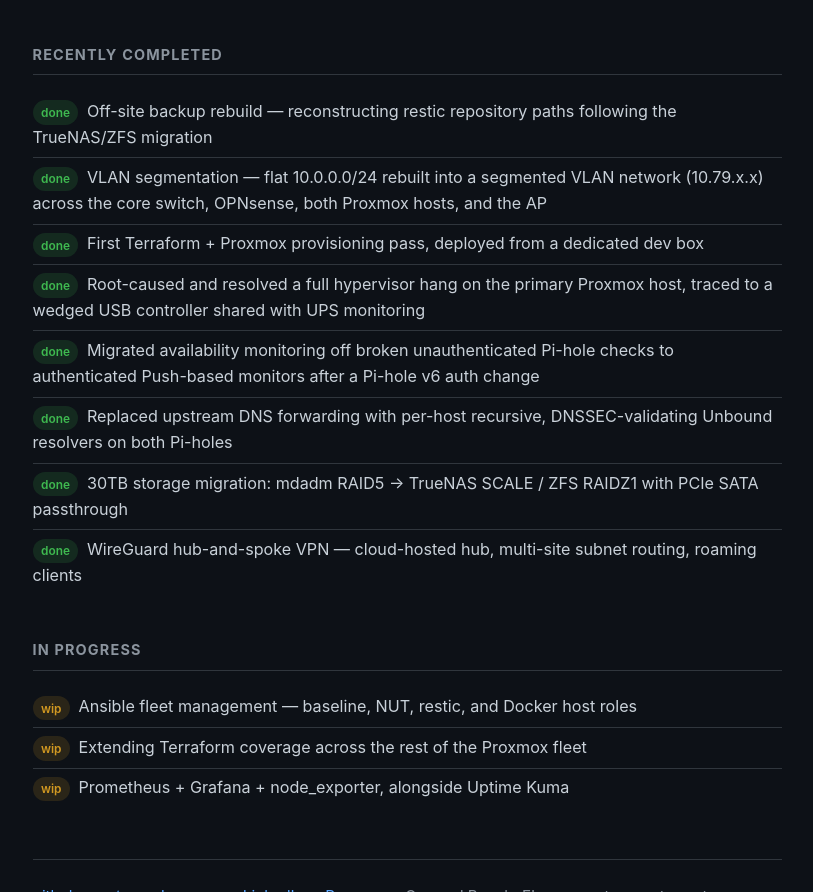
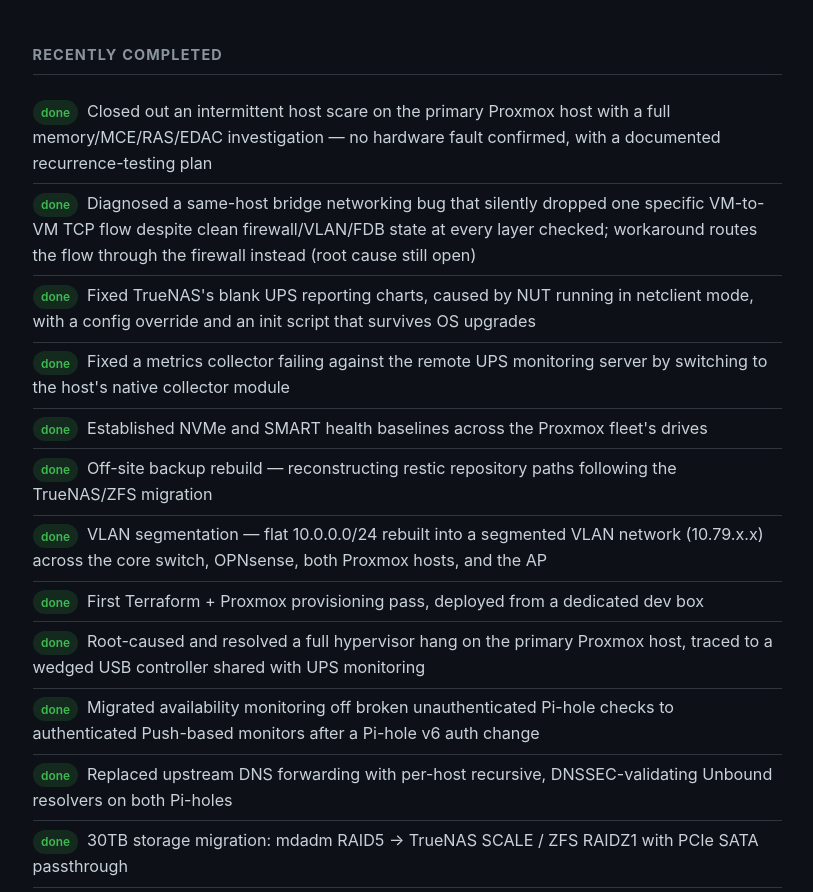
Before and after one commit to greenbeanorg/greenbeanorg.github.io, a plain HTML site: page index.html in a window 1280 px wide. Shown: the part 1299-2191 px from the top of the page, without its empty margins (233-1046 px from the left). Drawn offline with Linux system fonts and the light colour scheme.

Commit message:
Update Recently completed

```diff
--- a/index.html
+++ b/index.html
@@ -288,6 +288,11 @@
   <section>
   <h2>Recently completed</h2>
   <ul class="plain">
+    <li><span class="badge done">done</span>Closed out an intermittent host scare on the primary Proxmox host with a full memory/MCE/RAS/EDAC investigation — no hardware fault confirmed, with a documented recurrence-testing plan</li>
+    <li><span class="badge done">done</span>Diagnosed a same-host bridge networking bug that silently dropped one specific VM-to-VM TCP flow despite clean firewall/VLAN/FDB state at every layer checked; workaround routes the flow through the firewall instead (root cause still open)</li>
+    <li><span class="badge done">done</span>Fixed TrueNAS's blank UPS reporting charts, caused by NUT running in netclient mode, with a config override and an init script that survives OS upgrades</li>
+    <li><span class="badge done">done</span>Fixed a metrics collector failing against the remote UPS monitoring server by switching to the host's native collector module</li>
+    <li><span class="badge done">done</span>Established NVMe and SMART health baselines across the Proxmox fleet's drives</li>
     <li><span class="badge done">done</span>Off-site backup rebuild — reconstructing restic repository paths following the TrueNAS/ZFS migration</li>
     <li><span class="badge done">done</span>VLAN segmentation — flat 10.0.0.0/24 rebuilt into a segmented VLAN network (10.79.x.x) across the core switch, OPNsense, both Proxmox hosts, and the AP</li>
     <li><span class="badge done">done</span>First Terraform + Proxmox provisioning pass, deployed from a dedicated dev box</li>
```
